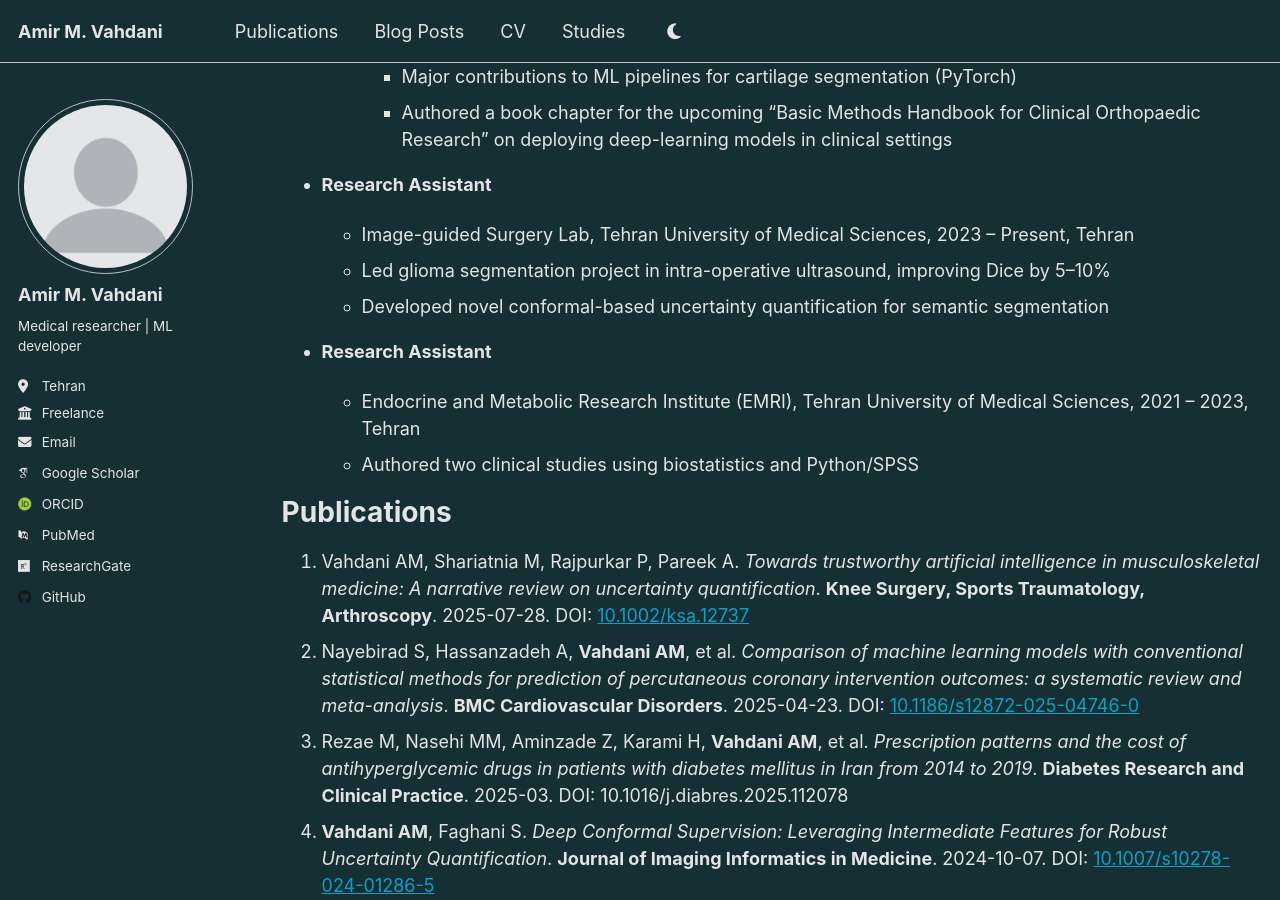
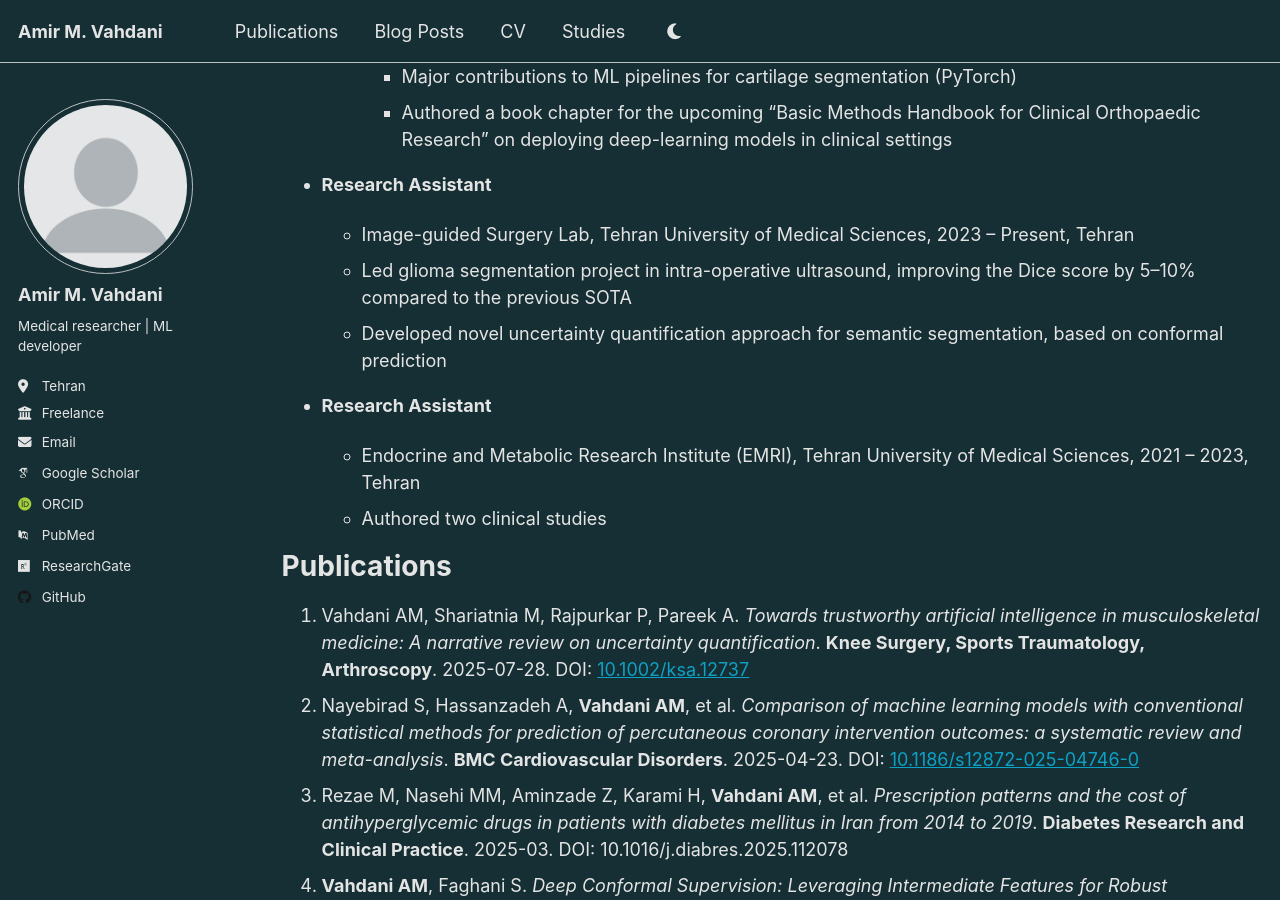
Before and after one commit to AmirV97/amirv97.github.io, a Jekyll site: the page built from _pages/cv.md, in a window 1280 px wide and 900 px high, scrolled down 749 px. Built offline with Jekyll 4.4.1, drawn with Linux system fonts in a browser that asks for light colours; some web fonts are replaced; some of the changed text lies outside the part shown.

Commit message:
CV updated.

```diff
--- a/_pages/cv.md
+++ b/_pages/cv.md
@@ -42,13 +42,13 @@ Google Scholar: [https://scholar.google.com/citations?user=Z3xTClQAAAAJ\&hl=en](
 * **Research Assistant**
 
   * Image-guided Surgery Lab, Tehran University of Medical Sciences, 2023 – Present, Tehran
-  * Led glioma segmentation project in intra-operative ultrasound, improving Dice by 5–10%
-  * Developed novel conformal-based uncertainty quantification for semantic segmentation
+  * Led glioma segmentation project in intra-operative ultrasound, improving the Dice score by 5–10% compared to the previous SOTA
+  * Developed novel uncertainty quantification approach for semantic segmentation, based on conformal prediction
 
 * **Research Assistant**
 
   * Endocrine and Metabolic Research Institute (EMRI), Tehran University of Medical Sciences, 2021 – 2023, Tehran
-  * Authored two clinical studies using biostatistics and Python/SPSS
+  * Authored two clinical studies
 
 # Publications
 
```
Also changed, not shown: other parts of _pages/cv.md (+2 -2 lines).
